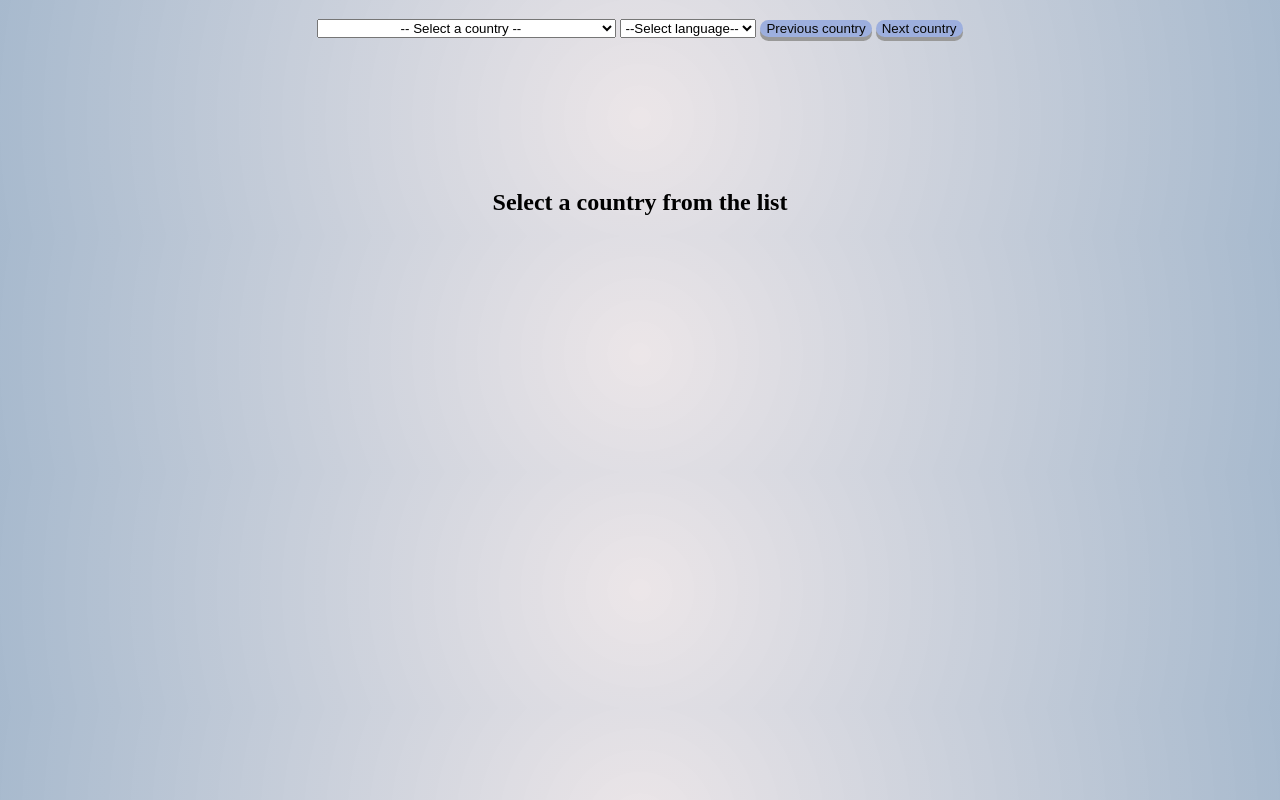
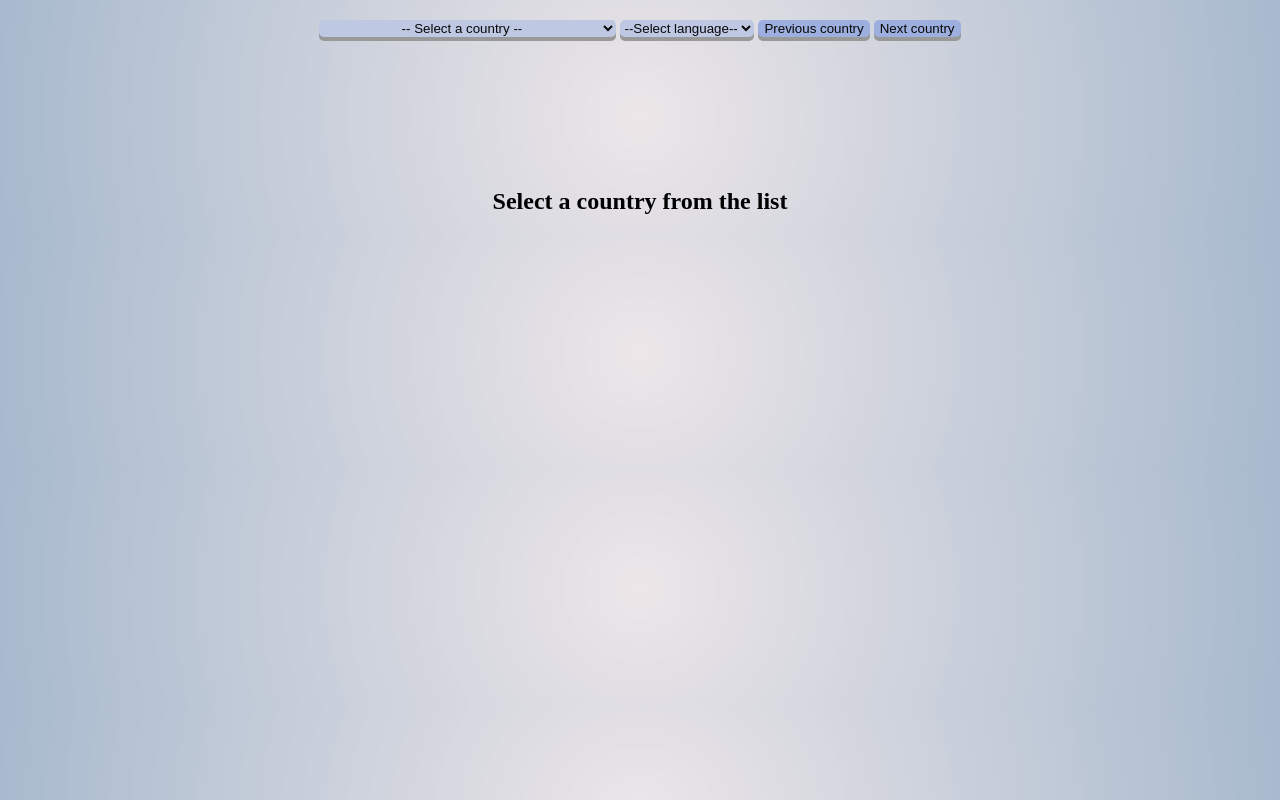
Before and after one commit to MateiMadalina/NeighbouringCountries, a plain HTML site: page frontend/index.html in a window 1280 px wide. Drawn offline with Linux system fonts and the light colour scheme.

Commit message:
CSS select

```diff
--- a/frontend/script.js
+++ b/frontend/script.js
@@ -65,7 +65,7 @@ dropdown.addEventListener("change", () => {
       webPage.innerHTML = `
       <img src=${country.flags.png}>
       <h1>${translationDropdown.value === "--Select language--" ?
-      country.name.common: country.translations[translationDropdown.value].common}</h1>
+      country.name.common : country.translations[translationDropdown.value].common}</h1>
       <h2>Region: ${country.region}</h2>
       <h3>Subregion: ${country.subregion}</h3>
       <h4>Capital: ${country.capital}</h4>`;
--- a/frontend/style.css
+++ b/frontend/style.css
@@ -18,7 +18,7 @@ button{
     color: rgb(8, 8, 8);
     background-color: #9dafde;
     border: none;
-    border-radius: 10px;
+    border-radius: 5px;
     box-shadow: 0 4px #999;
   }
 
@@ -29,3 +29,17 @@ button{
   #all{
     text-align: center;
   }
+
+  select{
+    cursor: pointer;
+    outline: none;
+    color: rgb(8, 8, 8);
+    background-color: #bec8e3;
+    border: none;
+    border-radius: 5px;
+    box-shadow: 0 4px #999;
+  }
+
+  select:hover {
+    background-color: #5a72b0
+  }
```
